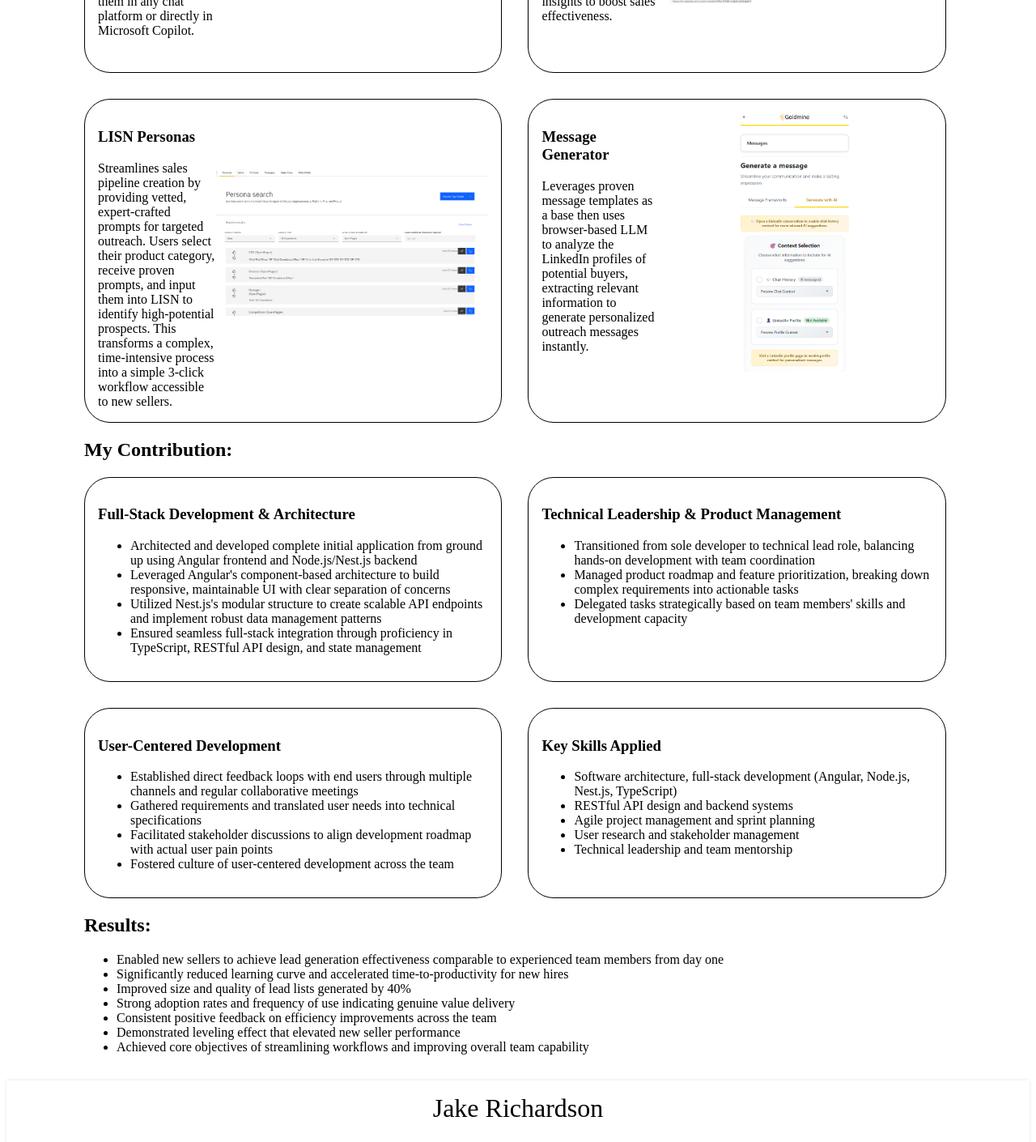
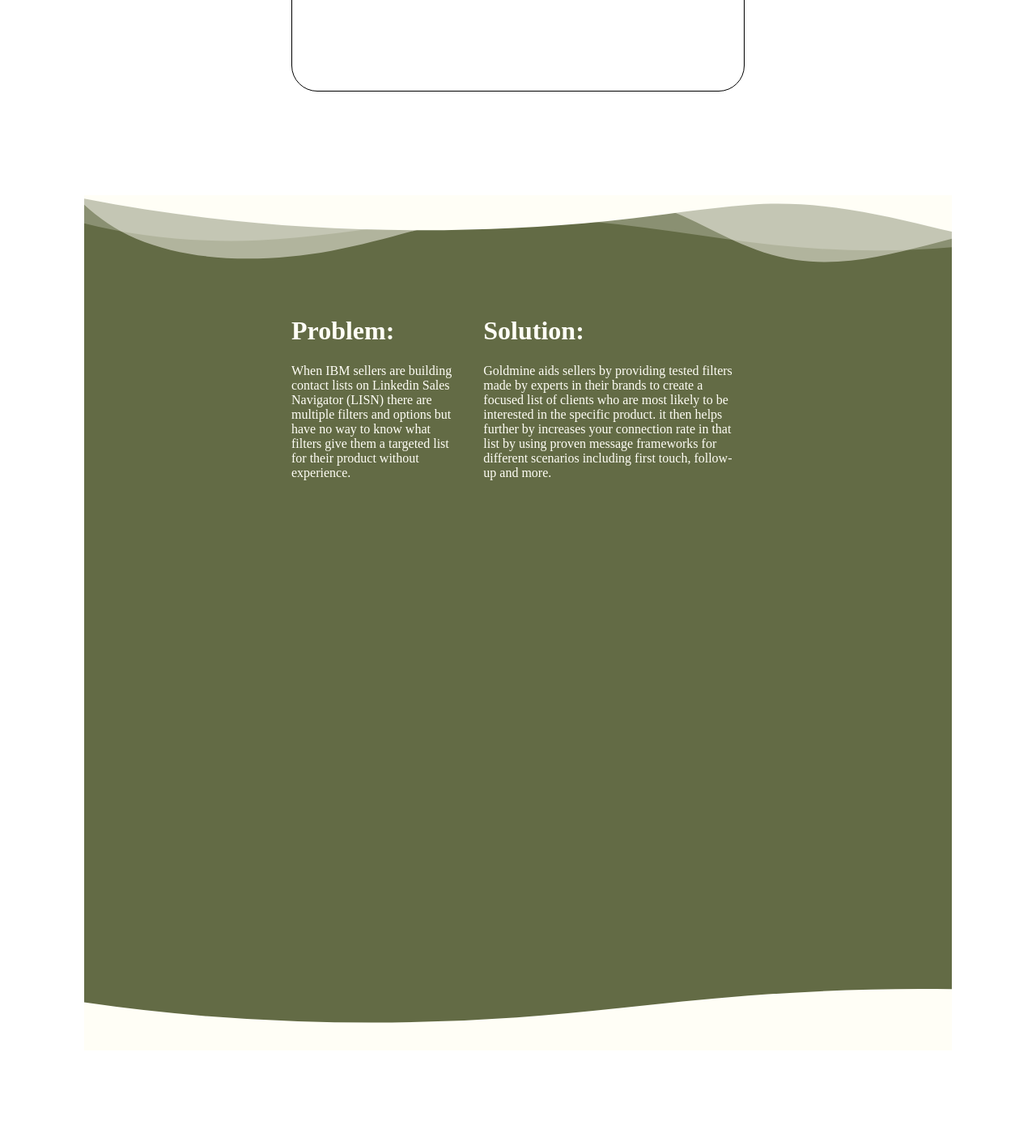
Before and after one commit to concastor/Portfolio_site, an Angular app: page /portfolio in a window 1280 px wide. Shown: the part 1060-2470 px from the top of the page at 81% size. Built offline with nearby package versions, Linux system fonts and the light colour scheme; sample sign-in values are in the browser's storage.

Commit message:
add section blocks

```diff
--- a/src/app/src/app/features/projects/projects.component.html
+++ b/src/app/src/app/features/projects/projects.component.html
@@ -16,7 +16,8 @@
     (sectionSelected)="scrollToSection($event)"
   />
   <div class="portfolio-container">
-    <div class="title-header" [id]="tabs[0]">
+    <app-section-block [id]="tabs[0]">
+      <div class="title-header">
         <div>
           <div class="title">{{ selectedProduct.title }}</div>
           <div class="description">{{ selectedProduct.subtitle }}</div>
@@ -27,8 +28,10 @@
           alt="product-logo"
         />
       </div>
+    </app-section-block>
 
-    <div class="info-container section" [id]="tabs[1]">
+    <app-section-block [id]="tabs[1]" type="primary">
+      <div class="info-container">
         <div>
           <h1>Problem:</h1>
           <div>
@@ -43,17 +46,19 @@
           </div>
         </div>
       </div>
+    </app-section-block>
 
-    <div class="section" [id]="tabs[2]">
+    <app-section-block [id]="tabs[2]">
       <h2>Tech Stack:</h2>
       <div class="stack-container">
         @for (tech of selectedProduct.techStack; track $index) {
           <div class="tech-tag">{{ tech }}</div>
         }
       </div>
-    </div>
+    </app-section-block>
 
-    <div class="section" [id]="tabs[3]">
+    <app-section-block [id]="tabs[3]" type="primary">
+      <div class="section">
         <h2>Features:</h2>
         <div class="feature-container">
           @for (feature of selectedProduct.features; track $index) {
@@ -75,11 +80,12 @@
           }
         </div>
       </div>
+    </app-section-block>
 
     <!-- can base off dev badge -->
     <!-- <div>roles: dev</div> -->
 
-    <div class="section" [id]="tabs[4]">
+    <app-section-block [id]="tabs[4]">
       <h2>My Contribution:</h2>
       <div>
         <div class="feature-container">
@@ -99,15 +105,14 @@
           }
         </div>
       </div>
-
-      <div class="section" [id]="tabs[5]">
+    </app-section-block>
+    <app-section-block [id]="tabs[5]" type="primary">
       <h2>Results:</h2>
       <ul>
         @for (result of selectedProduct.result; track $index) {
           <li>{{ result }}</li>
         }
       </ul>
-      </div>
-    </div>
+    </app-section-block>
   </div>
 }
--- a/src/app/src/app/features/projects/projects.component.ts
+++ b/src/app/src/app/features/projects/projects.component.ts
@@ -10,9 +10,10 @@
 import { ActivatedRoute, Router } from '@angular/router';
 import { projects } from '../../shared/constants/projects';
 import { TabsComponent } from '../tabs/tabs.component';
+import { SectionBlockComponent } from '../../layout/section-block/section-block.component';
 @Component({
   selector: 'app-projects',
-  imports: [CommonModule, TabsComponent],
+  imports: [CommonModule, TabsComponent, SectionBlockComponent],
   templateUrl: './projects.component.html',
   styleUrl: './projects.component.scss',
 })
--- a/src/app/src/app/layout/section-block/section-block.component.html
+++ b/src/app/src/app/layout/section-block/section-block.component.html
@@ -1 +1,45 @@
-<p>section-block works!</p>
+<div class="page-block" [class]="type">
+  <ng-content></ng-content>
+
+  @if (type) {
+    <!-- top -->
+    <div class="wave-top">
+      <svg
+        data-name="Layer 1"
+        xmlns="http://www.w3.org/2000/svg"
+        viewBox="0 0 1200 120"
+        preserveAspectRatio="none"
+      >
+        <path
+          d="M0,0V46.29c47.79,22.2,103.59,32.17,158,28,70.36-5.37,136.33-33.31,206.8-37.5C438.64,32.43,512.34,53.67,583,72.05c69.27,18,138.3,24.88,209.4,13.08,36.15-6,69.85-17.84,104.45-29.34C989.49,25,1113-14.29,1200,52.47V0Z"
+          opacity=".25"
+          class="shape-fill"
+        ></path>
+        <path
+          d="M0,0V15.81C13,36.92,27.64,56.86,47.69,72.05,99.41,111.27,165,111,224.58,91.58c31.15-10.15,60.09-26.07,89.67-39.8,40.92-19,84.73-46,130.83-49.67,36.26-2.85,70.9,9.42,98.6,31.56,31.77,25.39,62.32,62,103.63,73,40.44,10.79,81.35-6.69,119.13-24.28s75.16-39,116.92-43.05c59.73-5.85,113.28,22.88,168.9,38.84,30.2,8.66,59,6.17,87.09-7.5,22.43-10.89,48-26.93,60.65-49.24V0Z"
+          opacity=".5"
+          class="shape-fill"
+        ></path>
+        <path
+          d="M0,0V5.63C149.93,59,314.09,71.32,475.83,42.57c43-7.64,84.23-20.12,127.61-26.46,59-8.63,112.48,12.24,165.56,35.4C827.93,77.22,886,95.24,951.2,90c86.53-7,172.46-45.71,248.8-84.81V0Z"
+          class="shape-fill"
+        ></path>
+      </svg>
+    </div>
+
+    <!-- bottom -->
+    <div class="wave-bottom">
+      <svg
+        data-name="Layer 1"
+        xmlns="http://www.w3.org/2000/svg"
+        viewBox="0 0 1200 120"
+        preserveAspectRatio="none"
+      >
+        <path
+          d="M985.66,92.83C906.67,72,823.78,31,743.84,14.19c-82.26-17.34-168.06-16.33-250.45.39-57.84,11.73-114,31.07-172,41.86A600.21,600.21,0,0,1,0,27.35V120H1200V95.8C1132.19,118.92,1055.71,111.31,985.66,92.83Z"
+          class="shape-fill"
+        ></path>
+      </svg>
+    </div>
+  }
+</div>
--- a/src/app/src/app/layout/section-block/section-block.component.scss
+++ b/src/app/src/app/layout/section-block/section-block.component.scss
@@ -0,0 +1,53 @@
+.page-block {
+  display: flex;
+  justify-content: center;
+  min-height: 100vh;
+  position: relative;
+  padding: 8rem 20vw 8rem;
+  color: var(--primary-color);
+
+  &.primary {
+    background-color: var(--primary-color);
+    color: var(--background-color);
+  }
+
+  .wave-top {
+    position: absolute;
+    top: 0;
+    left: 0;
+    width: 100%;
+    overflow: hidden;
+    line-height: 0;
+  }
+
+  .wave-top svg {
+    position: relative;
+    display: block;
+    width: calc(152% + 1.3px);
+    height: 90px;
+  }
+
+  .wave-top .shape-fill {
+    fill: var(--background-color);
+  }
+
+  .wave-bottom {
+    position: absolute;
+    bottom: 0;
+    left: 0;
+    width: 100%;
+    overflow: hidden;
+    line-height: 0;
+  }
+
+  .wave-bottom svg {
+    position: relative;
+    display: block;
+    width: calc(186% + 1.3px);
+    height: 77px;
+  }
+
+  .wave-bottom .shape-fill {
+    fill: var(--background-color);
+  }
+}
--- a/src/app/src/app/layout/section-block/section-block.component.ts
+++ b/src/app/src/app/layout/section-block/section-block.component.ts
@@ -1,4 +1,4 @@
-import { Component } from '@angular/core';
+import { Component, ElementRef, Input } from '@angular/core';
 
 @Component({
   selector: 'app-section-block',
@@ -7,5 +7,7 @@
   styleUrl: './section-block.component.scss',
 })
 export class SectionBlockComponent {
+  @Input() type: string = '';
 
+  constructor(public elementRef: ElementRef) {}
 }
--- a/src/styles.scss
+++ b/src/styles.scss
@@ -1,3 +1,10 @@
 html {
   scroll-behavior: smooth;
 }
+
+:root {
+  --primary-color: #636b45;
+  --secondary-color: #aabb8f;
+  --accent-color: #fff4c7;
+  --background-color: #fffef6;
+}
```
Lines whose indentation alone changed are shown as unchanged.
